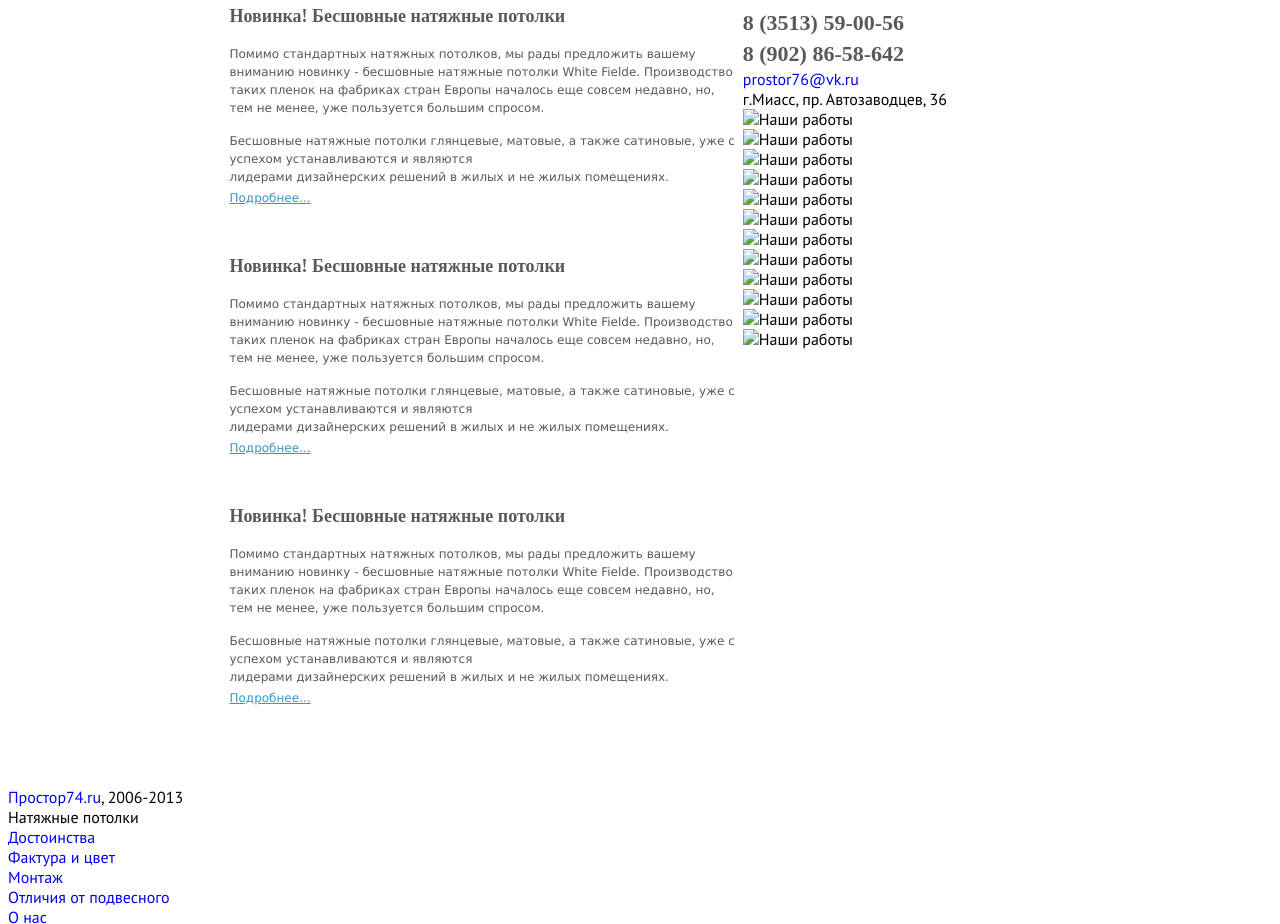
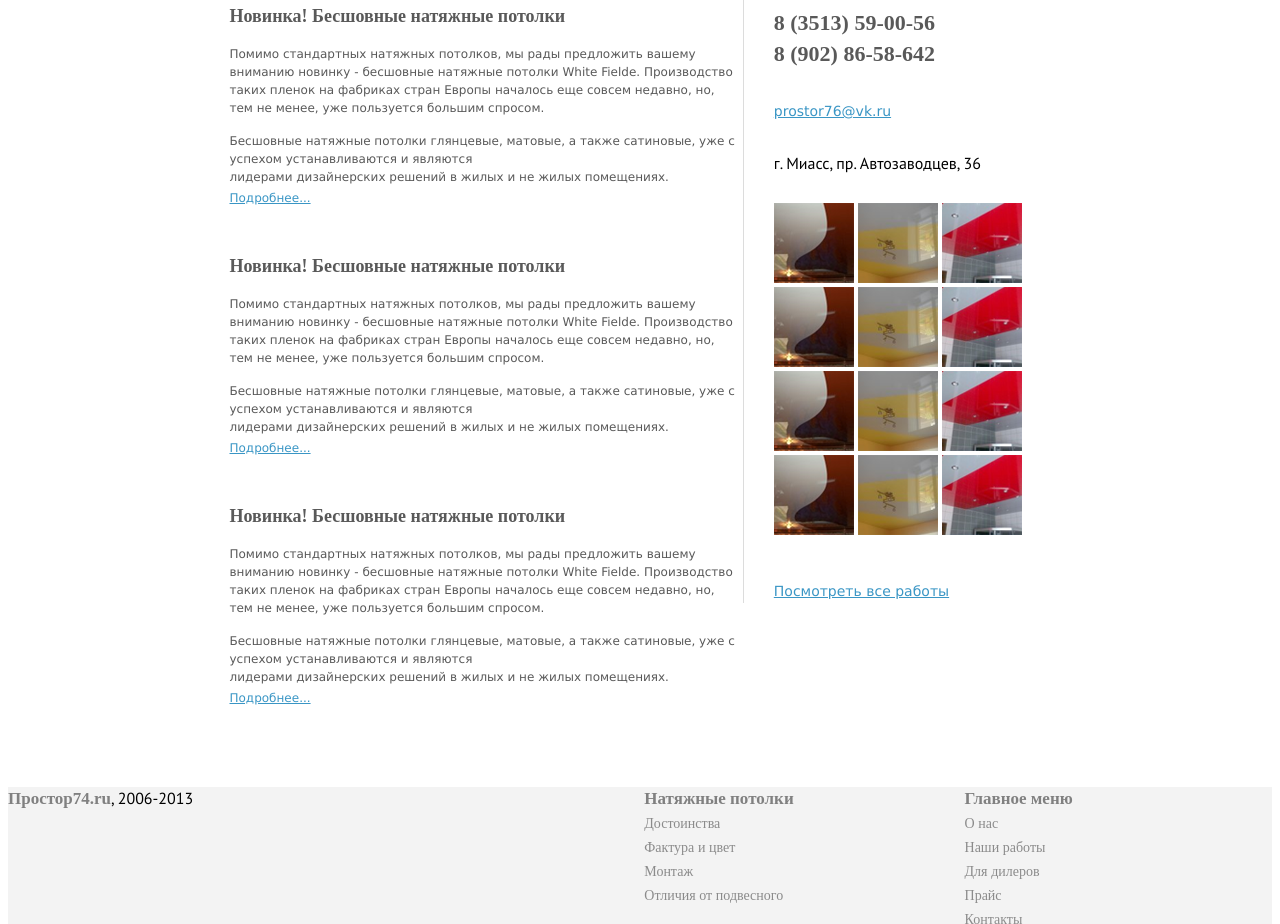
Before and after one commit to tutti-frutti/prostor, a website: page index.html in a window 1280 px wide. Shown: the part 1081-2005 px from the top of the page. Drawn offline with nearby package versions, Linux system fonts and the light colour scheme; files that its build step writes are made by us from their sources; a web font is replaced by a local one.

Commit message:
home css

```diff
--- a/index.html
+++ b/index.html
@@ -12,9 +12,10 @@
 <body>
 
     <header class="page-header">
+       <button class="main-nav__toogle"></button>
         <nav class="main-nav">
             <ul class="main-nav__list">
-                <li class="main-nav__items"><a class="main-nav__links" href="#">Главная</a></li>
+                <li class="main-nav__items"><a class="main-nav__links  main-nav__links--button" href="#">Главная</a></li>
                 <li class="main-nav__items"><a class="main-nav__links" href="#">О нас</a></li>
                 <li class="main-nav__items"><a class="main-nav__links" href="#">Наши работы</a></li>
                 <li class="main-nav__items  main-nav__items--no-margin"><a class="main-nav__links  main-nav__links" href="#">Контакты</a></li>
@@ -85,6 +86,7 @@
                                     Новинка! Бесшовные натяжные потолки
                                 </h3>
                                 <p class="offers__descr  offers__descr--marginb">
+
                                     Помимо стандартных натяжных потолков, мы рады предложить вашему вниманию новинку - бесшовные натяжные потолки White Fielde. Производство таких пленок на фабриках стран Европы началось еще совсем недавно, но, тем не менее, уже пользуется большим спросом.
                                 </p>
                                 <p class="offers__descr">
@@ -120,7 +122,7 @@
                     </div>
                 </div>
                 <div class="general__right">
-                    <div class="general__list">
+                    <div class="general__list  general__list--border">
                        <h2 class="offers-title">Контакты</h2>
                         <ul class="contacts">
                             <li class="contacts__items">
@@ -129,24 +131,26 @@
                             </li>
                             <li class="contacts__items"><a class="contacts__email" href="mailto:prostor76@vk.ru">prostor76@vk.ru</a></li>
                             <li class="contacts__items">
-                                <p class="contacts__adress">г.Миасс, пр. Автозаводцев, 36</p>
+                                <p class="contacts__adress">г. Миасс, пр. Автозаводцев, 36</p>
                             </li>
                         </ul>
 
                         <ul class="gallery">
-                        <li class="gallery__img"><img src="" alt="Наши работы"></li>
-                        <li class="gallery__img"><img src="" alt="Наши работы"></li>
-                        <li class="gallery__img"><img src="" alt="Наши работы"></li>
-                        <li class="gallery__img"><img src="" alt="Наши работы"></li>
-                        <li class="gallery__img"><img src="" alt="Наши работы"></li>
-                        <li class="gallery__img"><img src="" alt="Наши работы"></li>
-                        <li class="gallery__img"><img src="" alt="Наши работы"></li>
-                        <li class="gallery__img"><img src="" alt="Наши работы"></li>
-                        <li class="gallery__img"><img src="" alt="Наши работы"></li>
-                        <li class="gallery__img"><img src="" alt="Наши работы"></li>
-                        <li class="gallery__img"><img src="" alt="Наши работы"></li>
-                        <li class="gallery__img"><img src="" alt="Наши работы"></li>
+                        <li class="gallery__img"><img src="/img/gallery-icon-1.png" alt="Наши работы"></li>
+                        <li class="gallery__img"><img src="/img/gallery-icon-2.png" alt="Наши работы"></li>
+                        <li class="gallery__img"><img src="/img/gallery-icon-3.png" alt="Наши работы"></li>
+                        <li class="gallery__img"><img src="/img/gallery-icon-1.png" alt="Наши работы"></li>
+                        <li class="gallery__img"><img src="/img/gallery-icon-2.png" alt="Наши работы"></li>
+                        <li class="gallery__img"><img src="/img/gallery-icon-3.png" alt="Наши работы"></li>
+                        <li class="gallery__img"><img src="/img/gallery-icon-1.png" alt="Наши работы"></li>
+                        <li class="gallery__img"><img src="/img/gallery-icon-2.png" alt="Наши работы"></li>
+                        <li class="gallery__img"><img src="/img/gallery-icon-3.png" alt="Наши работы"></li>
+                        <li class="gallery__img"><img src="/img/gallery-icon-1.png" alt="Наши работы"></li>
+                        <li class="gallery__img"><img src="/img/gallery-icon-2.png" alt="Наши работы"></li>
+                        <li class="gallery__img"><img src="/img/gallery-icon-3.png" alt="Наши работы"></li>
                     </ul>
+
+                       <span class="gallery__all"><a href="#" class="gallery__link">Посмотреть все работы</a></span>
 
                     </div>
                 </div>
@@ -155,7 +159,7 @@
     </main>
 
     <footer class="page-footer">
-        <div class="page-footer__site"><a href="#">Простор74.ru</a>, 2006-2013</div>
+        <div class="page-footer__site"><a class="page-footer__link" href="#">Простор74.ru</a>, 2006-2013</div>
         <ul class="page-footer__roof">
             <li class="page-footer__roof-items">Натяжные потолки</li>
             <li class="page-footer__roof-items"><a href="#" class="page-footer__roof-links">Достоинства</a></li>
@@ -165,24 +169,26 @@
         </ul>
 
         <ul class="page-footer__menu">
-            <li class="page-footer__items"><a href="#" class="page-footer__menu-links">О нас</a></li>
-            <li class="page-footer__items"><a href="#" class="page-footer__menu-links">Наши работы</a></li>
-            <li class="page-footer__items"><a href="#" class="page-footer__menu-links">Для дилеров</a></li>
-            <li class="page-footer__items"><a href="#" class="page-footer__menu-links">Прайс</a></li>
-            <li class="page-footer__items"><a href="#" class="page-footer__menu-links">Контакты</a></li>
+            <li class="page-footer__menu-items">Главное меню</li>
+            <li class="page-footer__menu-items"><a href="#" class="page-footer__menu-links">О нас</a></li>
+            <li class="page-footer__menu-items"><a href="#" class="page-footer__menu-links">Наши работы</a></li>
+            <li class="page-footer__menu-items"><a href="#" class="page-footer__menu-links">Для дилеров</a></li>
+            <li class="page-footer__menu-items"><a href="#" class="page-footer__menu-links">Прайс</a></li>
+            <li class="page-footer__menu-items"><a href="#" class="page-footer__menu-links">Контакты</a></li>
         </ul>
 
         <div class="site-dev">
             <ul class="site-dev__list">
-                <li class="site-dev__link"><a href="">Разработка сайта</a></li>
-                <li class="site-dev__logo"><a href=""><img src="" alt="logo"></a></li>
+                <li class="site-dev__items"><a class="site-dev__link" href="#">Разработка сайта</a></li>
+                <li class="site-dev__items"><a href=""><img src="/img/supra-logo-color.png" alt="logo"></a></li>
             </ul>
         </div>
 
     </footer>
 
 
-
+<script src="https://ajax.googleapis.com/ajax/libs/jquery/3.1.0/jquery.min.js"></script>
+<script src="js/script.js"></script>
 </body>
 
 </html>
--- /dev/null
+++ b/js/script.js
@@ -0,0 +1,5 @@
+$('.main-nav__toogle').click(function(){
+   $('.main-nav').slideToggle();
+//    $('.main-nav__items-left').slideToggle();
+//    $('.main-nav__items-right').slideToggle();
+});
--- a/sass/blocks/contacts.scss
+++ b/sass/blocks/contacts.scss
@@ -1,10 +1,32 @@
 .contacts {
+    margin-left: 30px;
+
+    &__items {
+        margin-bottom: 30px;
+    }
+
     &__phone {
-
         font-size: 22px;
         line-height: 31px;
         font-family: "PT Sans Caption";
         font-weight: bold;
         color: #595959;
     }
+
+    &__email {
+        font-size: 14px;
+        line-height: 24px;
+        font-family: "Verdana";
+        font-weight: normal;
+        text-decoration: underline;
+        color: #3a96c5;
+    }
+
+    #__adress {
+        font-size: 14px;
+        line-height: 24px;
+        font-family: "Verdana";
+        font-weight: normal;
+        color: #595959;
+    }
 }
--- /dev/null
+++ b/sass/blocks/footer.scss
@@ -0,0 +1,68 @@
+.page-footer {
+    background: #f3f3f3;
+
+    &__site {
+        display: inline-block;
+        width: 25%;
+        margin-right: 25%;
+        vertical-align: top
+    }
+
+    &__link {
+        font-size: 17px;
+        line-height: 24px;
+        font-family: "PT Sans Caption";
+        font-weight: bold;
+        color: #808080;
+    }
+
+    &__roof {
+        display: inline-block;
+        width: 20%;
+        margin-right: 5%;
+        vertical-align: top;
+        font-size: 17px;
+        line-height: 24px;
+        font-family: "PT Sans Caption";
+        font-weight: bold;
+        color: #808080;
+    }
+
+    &__roof-links {
+        font-size: 14px;
+        line-height: 24px;
+        font-family: "Open Sans";
+        font-weight: normal;
+        color: #8b8b8b;
+
+        &:hover {
+            color: #3a96c5;
+        }
+    }
+
+    &__menu {
+        display: inline-block;
+        width: 15%;
+        vertical-align: top
+    }
+
+    &__menu-items {
+        font-size: 17px;
+        line-height: 24px;
+        font-family: "PT Sans Caption";
+        font-weight: bold;
+        color: #808080;
+    }
+
+    &__menu-links {
+        font-size: 14px;
+        line-height: 24px;
+        font-family: "Open Sans";
+        font-weight: normal;
+        color: #8b8b8b;
+
+        &:hover {
+            color: #3a96c5;
+        }
+    }
+}
--- /dev/null
+++ b/sass/blocks/gallery.scss
@@ -0,0 +1,21 @@
+.gallery {
+    margin-left: 30px;
+    margin-bottom: 40px;
+
+    &__img {
+        display: inline-block;
+    }
+
+    &__all {
+        margin-left: 30px;
+    }
+
+    &__link {
+        font-size: 14px;
+        line-height: 24px;
+        font-family: "Verdana";
+        font-weight: normal;
+        text-decoration: underline;
+        color: #3a96c5;
+    }
+}
--- a/sass/blocks/general.scss
+++ b/sass/blocks/general.scss
@@ -3,6 +3,12 @@
 
     &--white {
         background: #fff;
+    }
+
+    &__list {
+        &--border {
+            border-left: 1px solid #dcdcdc;
+        }
     }
 
     &__content-wrapper {
--- a/sass/blocks/offers.scss
+++ b/sass/blocks/offers.scss
@@ -1,5 +1,6 @@
 .offers-title {
     margin-bottom: 50px;
+    margin-left: 30px;
 	font-size: 20px;
     line-height: 24px;
     font-family: "PT Sans Caption";
--- /dev/null
+++ b/sass/blocks/site-dev.scss
@@ -0,0 +1,23 @@
+.site-dev {
+    max-width: 730px;
+    margin: 0 auto;
+    text-align: center;
+    border-top: 1px solid #dcdcdc;
+
+    &__items {
+        display: inline-block;
+    }
+
+    &__link {
+
+        font-size: 12px;
+        line-height: 21px;
+        font-family: "Open Sans";
+        font-weight: normal;
+        color: #8b8b8b;
+    }
+
+    &__logo {
+        display: inline-block;
+    }
+}
--- a/sass/style.scss
+++ b/sass/style.scss
@@ -1,3 +1,5 @@
+@import "variables.scss";
+
 @import "blocks/header.scss";
 @import "blocks/main-nav.scss";
 @import "blocks/info-blocks.scss";
@@ -7,5 +9,8 @@
 @import "blocks/communications.scss";
 @import "blocks/offers.scss";
 @import "blocks/contacts.scss";
+@import "blocks/gallery.scss";
+@import "blocks/footer.scss";
+@import "blocks/site-dev.scss";
 
 @import "global/scaffolding.scss";
--- a/sass/variables.scss
+++ b/sass/variables.scss
@@ -0,0 +1 @@
+$tablet: "(max-width: 768px)";
```
Also changed, not shown: sass/blocks/main-nav.scss (+54 -1 lines), img/hamburger-blue.png (added), img/hamburger.png (added), img/humb.jpg (added), 2 other files.
